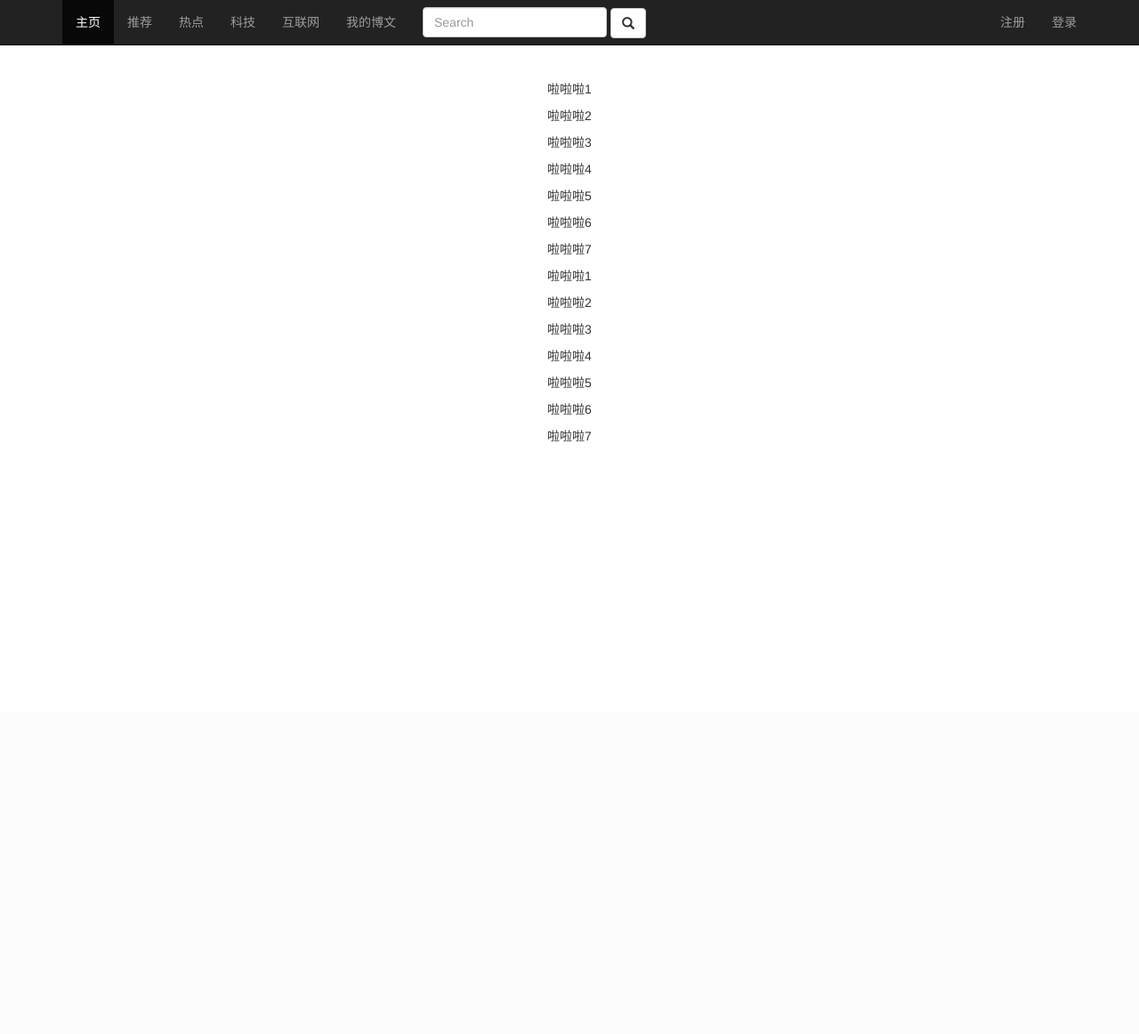
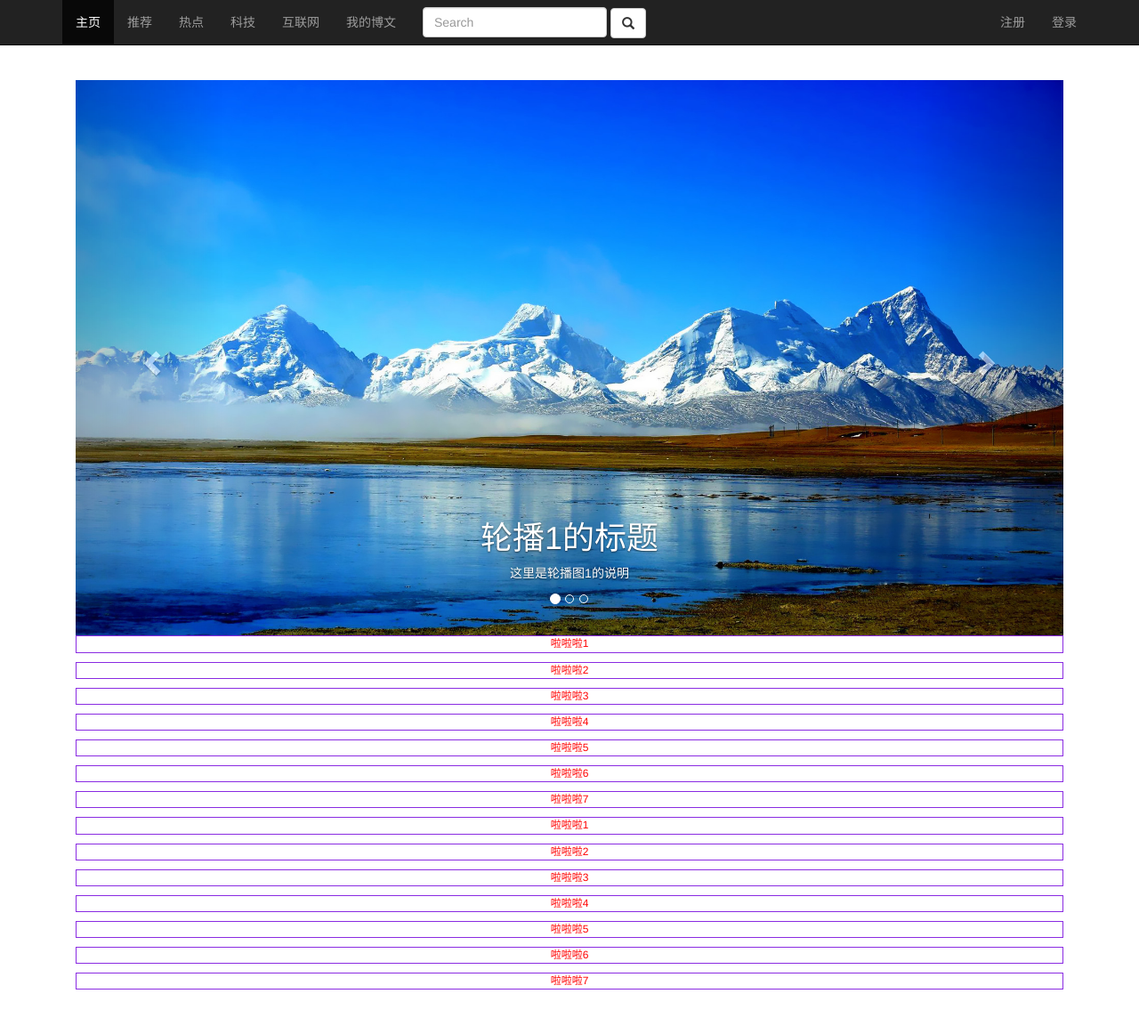
Before and after one commit to Gscsd8527/MyWebSite, a Django app: page /recommend/ in a window 1280 px wide. Shown: the whole page at 89% size. Before the commit the page ends 497 px from the top, so only its background shows below. Run offline with Django 3.2, Linux system fonts and the light colour scheme; some libraries are stand-ins or nearby versions.

Commit message:
增加了用户信息和填充各标题的内容

```diff
--- a/static/css/recommend.css
+++ b/static/css/recommend.css
@@ -1,13 +1,16 @@
-/*table{*/
-    /*margin: 50px auto;*/
-    /*width: 500px;*/
-    /*height: 100px;*/
-    /*border: 1px solid red;*/
-/*}*/
+.mytable{
+    border: 1px solid red;
+    color: blueviolet;
+}
 /*table tr td{*/
     /*color: red;*/
 /*}*/
-.mytd{
+p.mytest{
     color: red;
-    font-size: 30px;
+    font-size: 12px;
+    border: 1px solid blueviolet;
 }
+/*.carousel-inner > .item > img {*/
+  /*width:100%; !* Or try to use important *!*/
+  /*height:auto;*/
+/*}*/
--- a/templates/users/index.html
+++ b/templates/users/index.html
@@ -12,7 +12,7 @@
         <li class="dropdown">
           <a href="#" class="dropdown-toggle" data-toggle="dropdown" role="button" aria-haspopup="true" aria-expanded="false">用户信息 <span class="caret"></span></a>
           <ul class="dropdown-menu">
-            <li><a href="#">用户信息</a></li>
+            <li><a href="/userdata/">用户资料</a></li>
             <li><a href="#">修改密码</a></li>
             <li><a href="#">设置</a></li>
           </ul>
--- a/templates/users/recommend.html
+++ b/templates/users/recommend.html
@@ -1,19 +1,55 @@
 {% extends 'users/index.html' %}
-<link rel="stylesheet" href="/static/css/recommend.css"/>
+{% load staticfiles %}
+{#<link rel="stylesheet" href="/static/css/recommend.css"/>#}
+{#<link rel="stylesheet" href="{% static 'css/recommend.css' %}"/>#}
+{#<script src="/static/css/recommend.css"></script>#}
+
 {% block content %}
-{#     <table data-toggle="table" data-url="data1.json" style="border: 1px solid red">#}
-     <table id="table">
+    <link rel="stylesheet" href="{% static 'css/recommend.css' %}"/>
+
+    <div id="carousel-example-generic" class="carousel slide" data-ride="carousel">
+        <ul class="carousel-indicators">
+			<li data-target="#carousel-example-generic" data-slide-to="0" class="active"></li>
+			<li data-target="#carousel-example-generic" data-slide-to="1"></li>
+			<li data-target="#carousel-example-generic" data-slide-to="2"></li>
+		</ul> <!-- Wrapper for slides -->
+		<div class="carousel-inner" role="listbox">
+			<div class="item active">
+				<img class="img-responsive" src="{% static 'img/4.jpg' %}"/>
+				<div class="carousel-caption">
+					<h1>轮播1的标题</h1>
+					<p>这里是轮播图1的说明</p>
+				</div>
+			</div>
+			<div class="item">
+				<img class="img-responsive" src="{% static 'img/5.jpg' %}"/>
+			<div class="carousel-caption">
+				<h1>轮播2的标题</h1>
+				<p>这里是轮播图2的说明</p>
+			</div>
+			</div>
+			<div class="item">
+				<img class="img-responsive" src="{% static 'img/6.jpg' %}"/>
+			<div class="carousel-caption">
+				<h1>轮播3的标题</h1>
+				<p>这里是轮播图3的说明</p>
+			</div>
+			</div>
+		</div> <!-- Controls -->
+		<a class="left carousel-control" href="#carousel-example-generic" role="button" data-slide="prev">
+			<span class="glyphicon glyphicon-chevron-left"></span>
+			<span class="sr-only">Previous</span> </a>
+			<a class="right carousel-control" href="#carousel-example-generic" role="button" data-slide="next">
+				<span class="glyphicon glyphicon-chevron-right"></span>
+				<span class="sr-only">Next</span>
+			</a>
+		</div>
+
+    <table class="mytable">
     {% for foo in title %}
         <tr>
-            <p class="mytd">{{ foo }}</p>
+        <p class="mytest">{{ foo }}</p>
         </tr>
-{#    <table>#}
-{#         <tr>#}
-{#             <td class="mytd" style="font-size: 20px; text-indent: 100px">{{ foo }}<td>#}
-{#             <td style="font-size: 15px; color: red">{{ foo }}<td>#}
-{#         </tr>#}
-{#         <br>#}
-{#     </table>#}
    {% endfor %}
-     </table>
+    </table>
 {% endblock %}
--- a/users/urls.py
+++ b/users/urls.py
@@ -1,6 +1,6 @@
 from django.urls import path
 app_name = 'users'
-from .views import Index, Login, Logout, Register, HotTopic, Recommend
+from .views import Index, Login, Logout, Register, HotTopic, Recommend, UserData
 urlpatterns = [
     path('', Index, name='index'),
     path('login/', Login, name='login'),
@@ -8,4 +8,5 @@ urlpatterns = [
     path('register/', Register, name='register'),
     path('hot/', HotTopic, name='hot'),
     path('recommend/', Recommend, name='recommend'),
+    path('userdata/', UserData, name='userdata'),
 ]
--- a/users/views.py
+++ b/users/views.py
@@ -146,3 +146,34 @@ def Recommend(request):
     }
     context.update(nar)
     return render(request, 'users/recommend.html', context=context)
+
+# 用户资料
+def UserData(request):
+    username = ''
+    userinfo = {}
+    try:
+        username = request.session['username']
+        print('BBusername= ', username)
+        try:
+            data = UserInfo.objects.get(username=username)
+            name = data.username
+            email = data.email
+            update_time = data.update_time
+            userinfo = {
+                'name': name,
+                'email': email,
+                'update_time': update_time
+            }
+
+        except Exception as e:
+            print('e= ', e)
+        index = 0
+    except:
+        index = 1
+    context = {
+        'user': index,
+        'username': username,
+        'userinfo': userinfo
+    }
+    print('AAAcontext= ', context)
+    return render(request, 'users/user_data.html', context=context)
```
Also changed, not shown: templates/users/user_data.html (added, +7 -0 lines), static/img/4.jpg (added), static/img/5.jpg (added), static/img/6.jpg (added).
